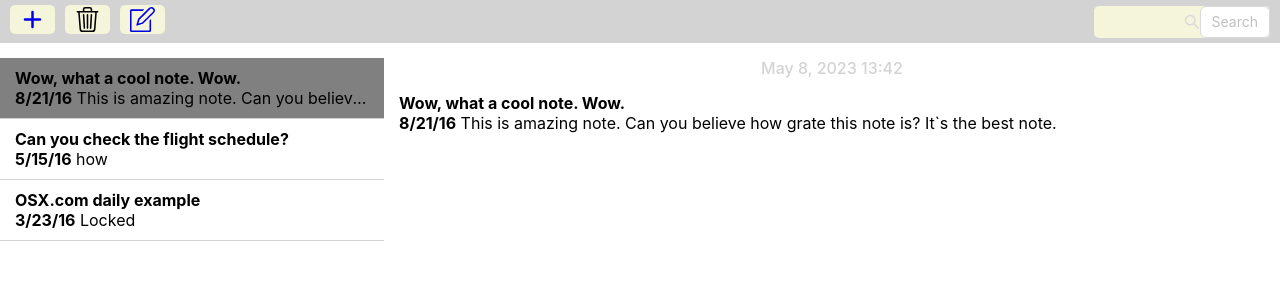
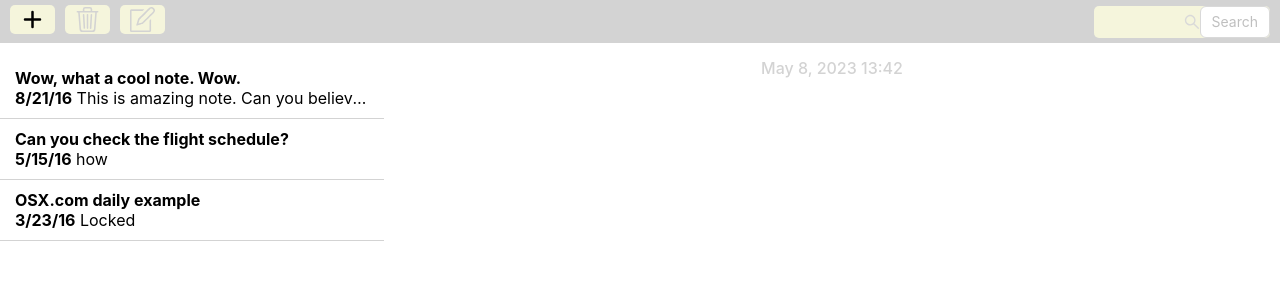
Before and after one commit to Anatolii1996/notes, a React (Create React App) app: page / in a window 1280 px wide. Shown: the top 300 px of the page. Built offline with nearby package versions, Linux system fonts and the light colour scheme.

Commit message:
add change color button

```diff
--- a/src/App.scss
+++ b/src/App.scss
@@ -29,6 +29,12 @@
       }
       svg + a {
         margin-left: 10px;
+      }
+      a{
+        color: black;
+      }
+      .inactive{
+        color: lightgray;
       }
     }
     .search {
--- a/src/components/App.js
+++ b/src/components/App.js
@@ -50,7 +50,7 @@ const idb = window.indexedDB || window.mozIndexedDB || window.webkitIndexedDB;
 
 function App() {
   const [notes, setNotes] = useState(messageData);
-  const [idClicked, setIdClicked] = useState(notes[0].id);
+  const [idClicked, setIdClicked] = useState(null);
 
   const createCollection = () => {
     if (!idb) {
@@ -211,7 +211,7 @@ function App() {
 
   useEffect(() => {
     createCollection();
-    setIdClicked(notes[0].id)
+
   }, [notes])
 
 
@@ -223,7 +223,8 @@ function App() {
           <Route path="/" element={<Sidebar notes={notes} setNotes={setNotes} findDate={findDate} setIdClicked={setIdClicked}
             idClicked={idClicked} />} >
             <Route path="/" element={<TimeHeader />}>
-              <Route path="/" element={<WorkSpace notes={notes} idClicked={idClicked} />} />
+              {/* <Route path="/"></Route> */}
+              <Route path="/work" element={<WorkSpace notes={notes} idClicked={idClicked} />} />
               <Route path="/new" element={<NewNote setNotes={setNotes} />} />
               <Route path="/change" element={<ChangeNote idClicked={idClicked} notes={notes}/>}/>
             </Route>
--- a/src/components/Header.jsx
+++ b/src/components/Header.jsx
@@ -10,14 +10,14 @@ const Header = ({removeRecord, idClicked, notes}) => {
     <>
       <div className="header">
         <div className="btn_group">
-          <Link to="/new">
+          <Link to="/new" >
             <HiPlus />
           </Link>
 
-          <BsTrash3
+          <BsTrash3 className={!idClicked?"inactive":""}
            onClick={()=>{removeRecord(notes.find((el)=>el.id==idClicked).initialText)} }
           />
-          <Link to="/change">
+          <Link to="/change" className={!idClicked?"inactive":""}>
           <SlNote />
           </Link>
 
--- a/src/components/ListItem.jsx
+++ b/src/components/ListItem.jsx
@@ -1,4 +1,5 @@
 import { useEffect, useState } from "react";
+import { useNavigate } from "react-router-dom";
 import ReactMarkdown from "react-markdown";
 import moment from "moment";
 
@@ -29,12 +30,14 @@ const ListItem = ({ note, setNotes, findDate, setIdClicked, idClicked }) => {
     }
   }, []);
 
+  const navigate = useNavigate();
 
   return (
     <div
       className={`list_item ${idClicked == note.id ? "clicked" : ""}`}
       onClick={() => {
         setIdClicked(note.id);
+        navigate("/work");
       }}
     >
       <ReactMarkdown>{note.text}</ReactMarkdown>
--- a/src/components/WorkSpace.jsx
+++ b/src/components/WorkSpace.jsx
@@ -10,7 +10,7 @@ const WorkSpace = ({ notes, idClicked }) => {
 
   return (
     <div>
-      {currentNote.text && <ReactMarkdown>{currentNote.text}</ReactMarkdown>}
+      {currentNote && <ReactMarkdown>{currentNote.text}</ReactMarkdown>}
     </div>
   );
 };
```
